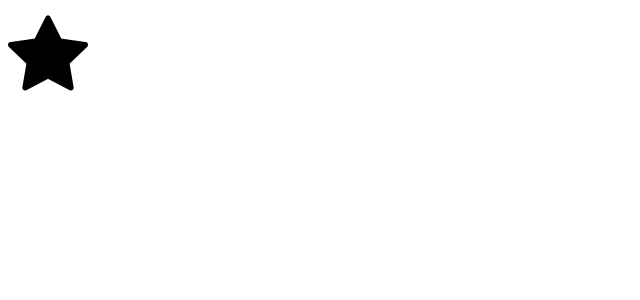
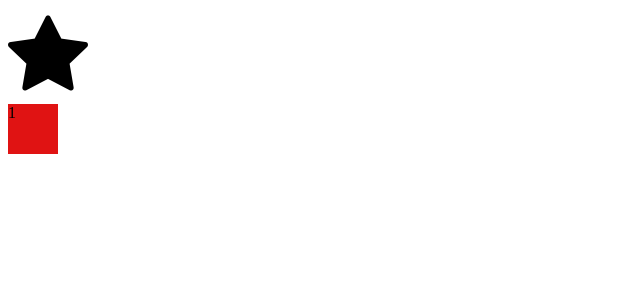
Before and after one commit to Mouhamet99/LetsAngular, an Angular app: page / in a window 1280 px wide. Shown: the top 300 px of the page, without its empty margins (0-640 px from the left). Built offline with nearby package versions, Linux system fonts and the light colour scheme.

Commit message:
styles: diff between inline and external

```diff
--- a/src/app/favorite/favorite.component.css
+++ b/src/app/favorite/favorite.component.css
@@ -1,2 +1,7 @@
 @import "~bootstrap-icons/font/bootstrap-icons.css";
 @import "~bootstrap/dist/css/bootstrap.css";
+p{
+    width: 50px;
+    height: 50px;
+    background-color: rgb(224, 19, 19) ;
+}
--- a/src/app/favorite/favorite.component.html
+++ b/src/app/favorite/favorite.component.html
@@ -1 +1,2 @@
-<i class="display-1 bi" [class.bi-star]="isFavorite" [class.bi-star-fill]="!isFavorite" (click)="onClick()"></i>
+<i class="display-1 bi " [class.bi-star]="isFavorite" [class.bi-star-fill]="!isFavorite" (click)="onClick()"></i>
+<p>1</p>
--- a/src/app/favorite/favorite.component.ts
+++ b/src/app/favorite/favorite.component.ts
@@ -1,17 +1,25 @@
-import { Component, Input, OnInit, EventEmitter, Output } from '@angular/core';
+import { Component, Input, EventEmitter, Output } from '@angular/core';
 
 @Component({
   selector: 'app-favorite',
   templateUrl: './favorite.component.html',
-  styleUrls: ['./favorite.component.css']
+  styles:[
+
+    `
+      p{
+        background-color:green;
+        font-weight: bold;
+        font-size:1.2em;
+      }
+      `
+    ,
+    ],
+    styleUrls: ['./favorite.component.css']
 })
-export class FavoriteComponent implements OnInit {
+export class FavoriteComponent {
   @Input('isSelected') isFavorite: boolean = true;
   @Output('change') click = new EventEmitter();
-  constructor() { }
 
-  ngOnInit(): void {
-  }
 
   onClick() {
     this.isFavorite = !this.isFavorite
```
